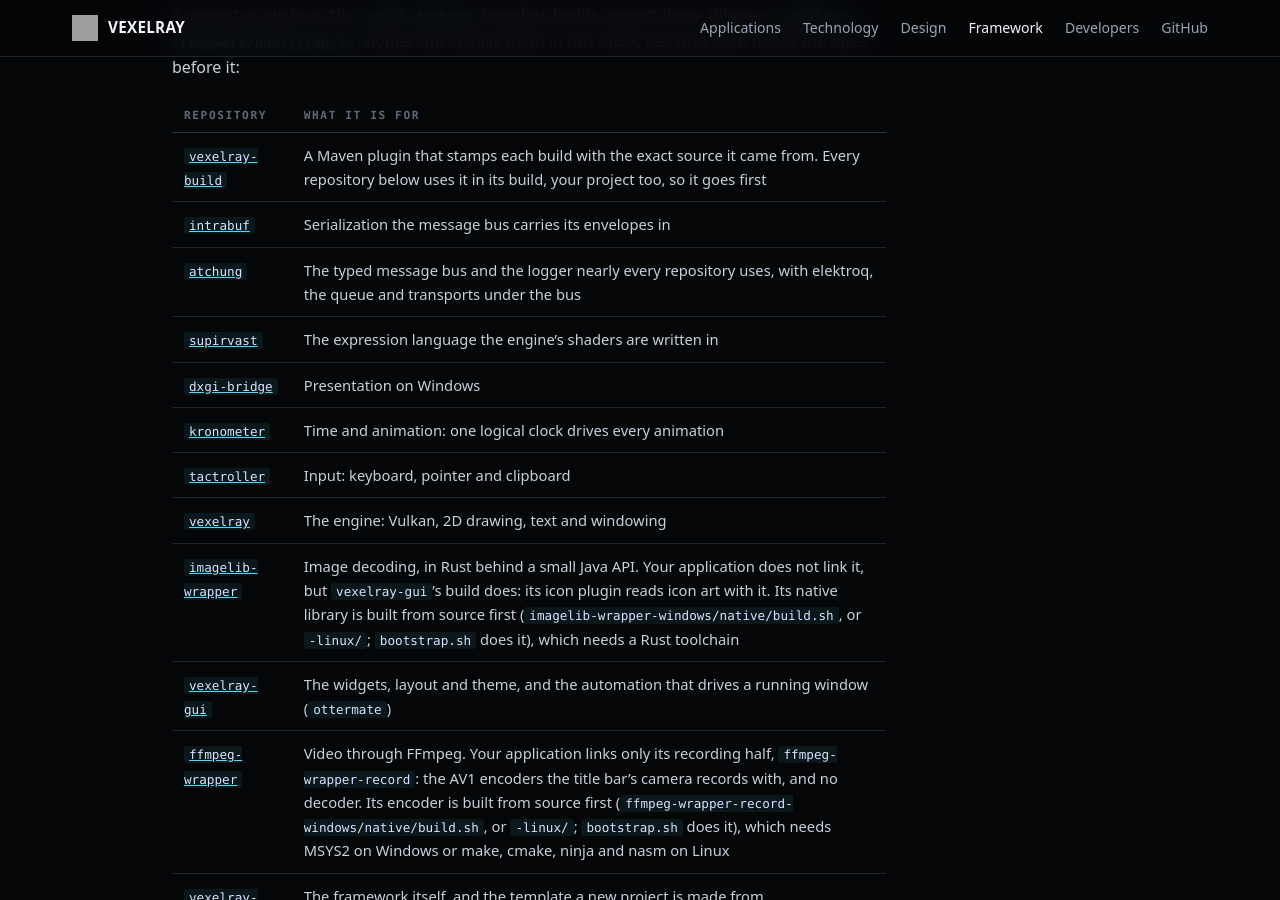
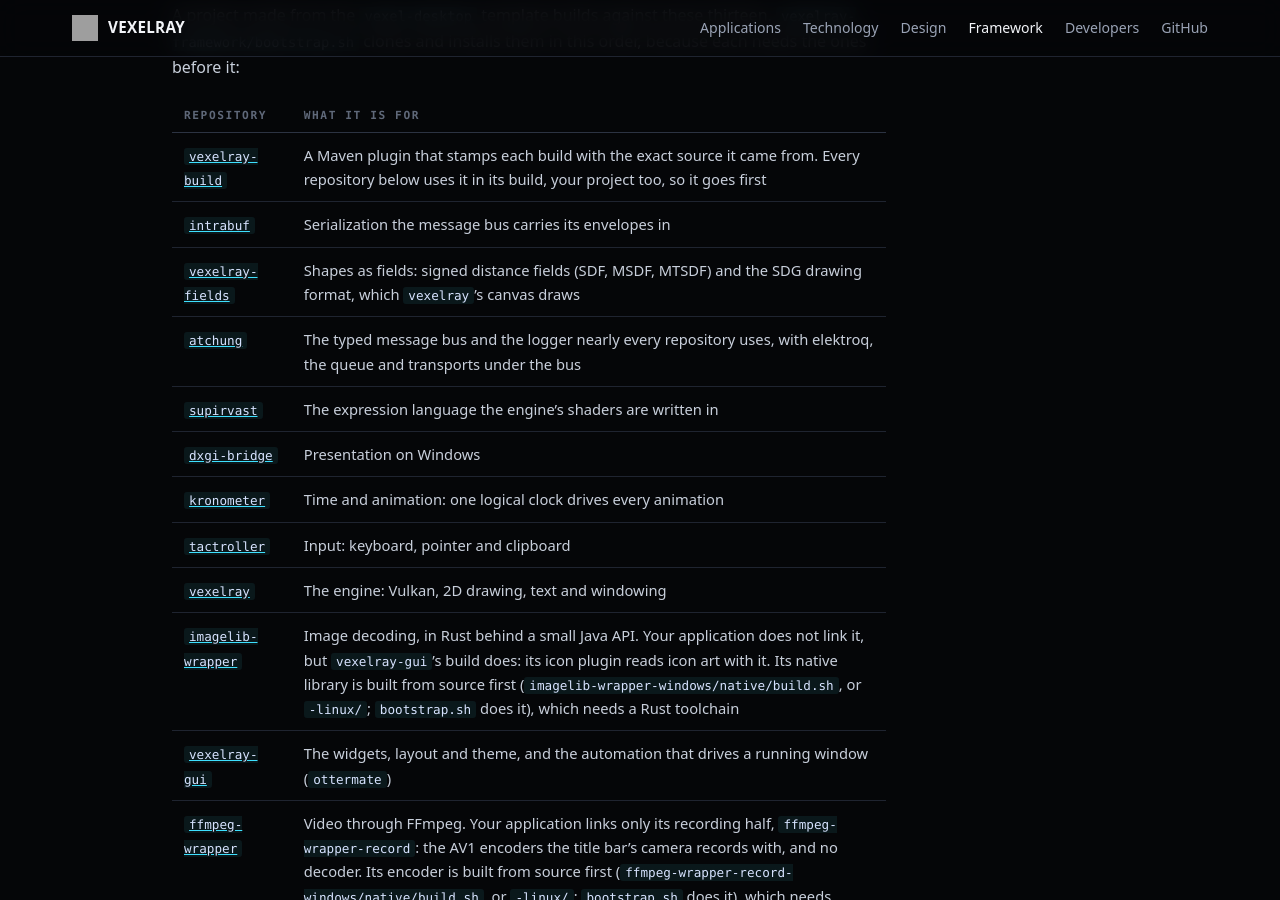
Before and after one commit to sibarum/vexelray-framework, a Jekyll site: the page built from docs/repositories.md, in a window 1280 px wide and 900 px high, scrolled down 446 px. Built offline with Jekyll 4.4.1, drawn with Linux system fonts in a browser that asks for light colours; our own code applies the rules of GitHub Pages for plain Markdown files.

Commit message:
Build vexelray-fields, after intrabuf
vexelray has needed vexelray-fields (the SDG format, for vexelray-canvas) since 0.2.0-SNAPSHOT, but no
build list named it: a Windows ~/.m2 had it from a hand install, and the Linux VM, starting clean,
stopped at vexelray-canvas. It needs only intrabuf.

Co-Authored-By: Claude Opus 5.5 <noreply@anthropic.com>

```diff
--- a/docs/repositories.md
+++ b/docs/repositories.md
@@ -13,6 +13,7 @@ clones and installs them in this order, because each needs the ones before it:
 | --- | --- |
 | [`vexelray-build`](https://github.com/sibarum/vexelray-build) | A Maven plugin that stamps each build with the exact source it came from. Every repository below uses it in its build, your project too, so it goes first |
 | [`intrabuf`](https://github.com/sibarum/intrabuf) | Serialization the message bus carries its envelopes in |
+| [`vexelray-fields`](https://github.com/sibarum/vexelray-fields) | Shapes as fields: signed distance fields (SDF, MSDF, MTSDF) and the SDG drawing format, which `vexelray`'s canvas draws |
 | [`atchung`](https://github.com/sibarum/atchung) | The typed message bus and the logger nearly every repository uses, with elektroq, the queue and transports under the bus |
 | [`supirvast`](https://github.com/sibarum/supirvast) | The expression language the engine's shaders are written in |
 | [`dxgi-bridge`](https://github.com/sibarum/dxgi-bridge) | Presentation on Windows |
```
Also changed, not shown: docs/getting-started.md (+1 -0 lines), 1 other file.
